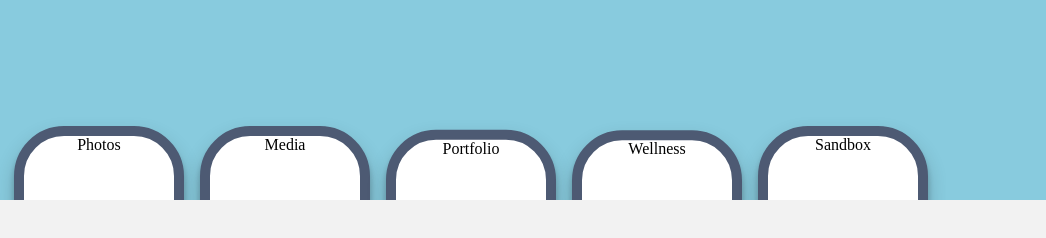
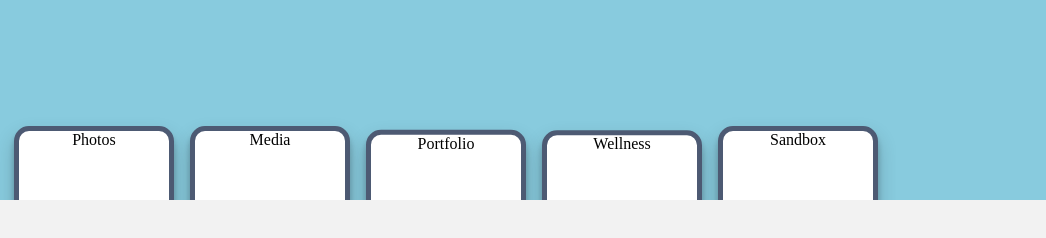
Before and after one commit to BRichardson2993/PenguinPotPi.github.io, a plain HTML site: page index.html in a window 1280 px wide. Shown: the full height of the page, 234-1280 px from the left. Drawn offline with Linux system fonts and the light colour scheme.

Commit message:
Update styles.css

```diff
--- a/css/styles.css
+++ b/css/styles.css
@@ -51,8 +51,8 @@ header {
 .drawer {
     height: 150px;
     width: 150px;
-    border: 10px solid #4D5A73;
-    border-radius: 50px;
+    border: 5px solid #4D5A73;
+    border-radius: 15px;
     margin: 8px;
     box-shadow: 0 10px 20px rgba(0, 0, 0, 0.19), 0 6px 6px rgba(0, 0, 0, 0.23);
     background: white;
```
